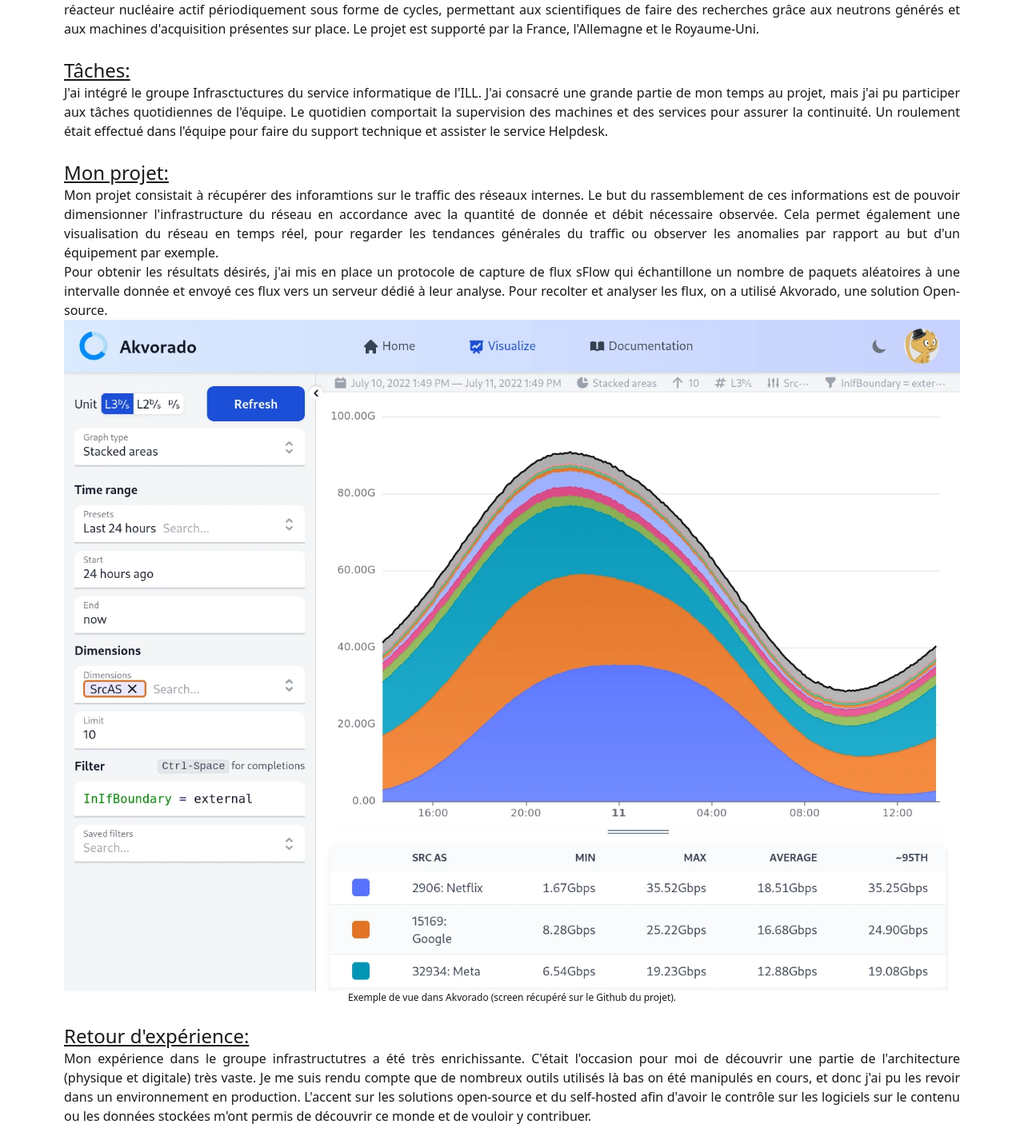
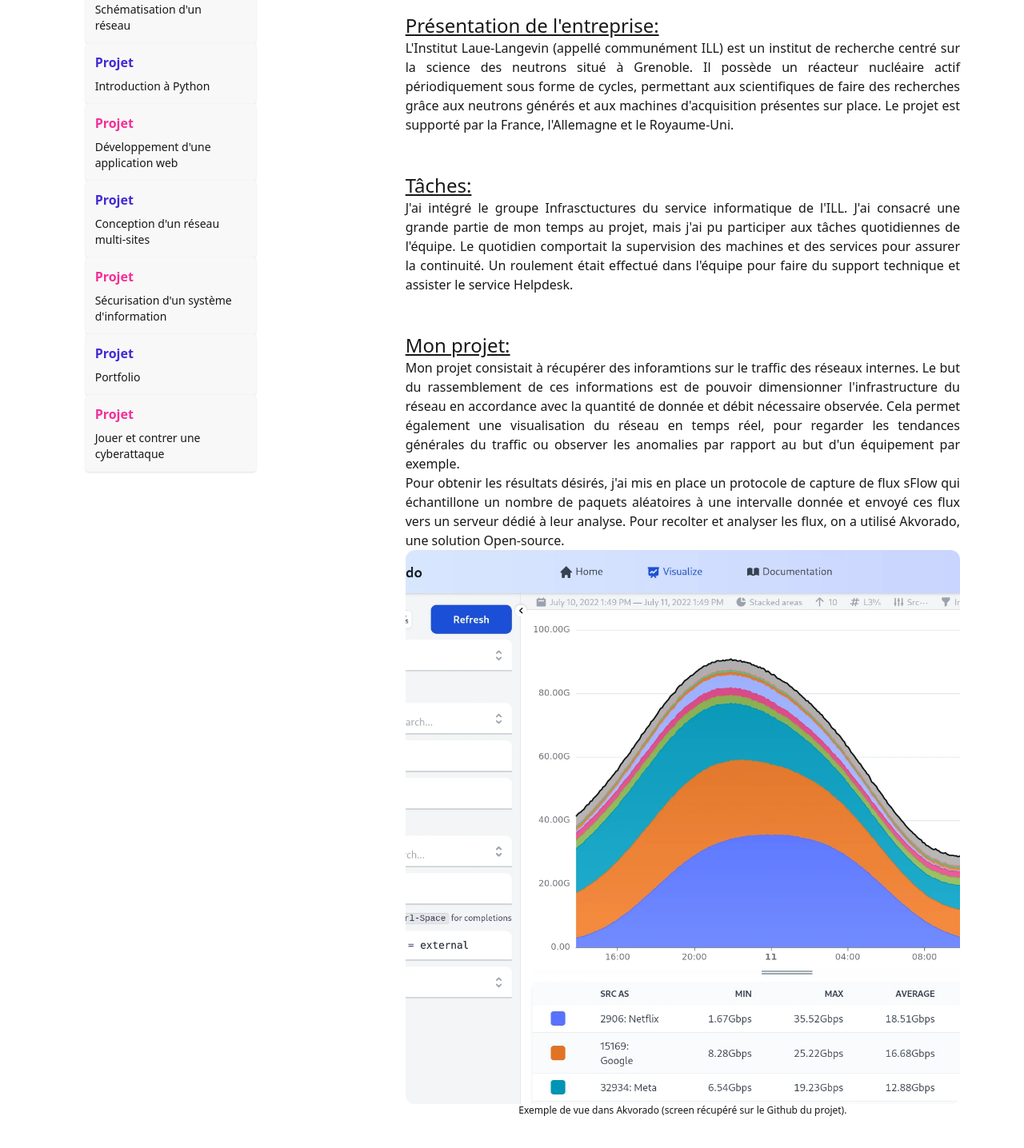
Before and after one commit to torineos/portfolio, a Vue app: page /project/internship-ill in a window 1280 px wide. Shown: the part 408-1844 px from the top of the page at 80% size. Built offline with nearby package versions, Linux system fonts and the light colour scheme.

Commit message:
feat: ILL page finished

```diff
--- a/src/views/projects/StageILLProject.vue
+++ b/src/views/projects/StageILLProject.vue
@@ -2,9 +2,11 @@
   <div
     class="bg-[url(/ILL_logo.webp)] bg-fixed h-24 mx-auto overflow-y-scroll border-x"
   ></div>
-  <div class="mx-20 mb-8 mt-5">
+  <div class="grid grid-cols-3">
+    <ProjectsNavbar />
+    <div class="mx-20 mb-8 mt-5 flex flex-col col-span-2">
       <p class="text-3xl text-center">Stage ILL</p>
-    <p class="text-2xl underline">Pourquoi ce stage ?</p>
+      <p class="text-2xl underline pt-6">Pourquoi ce stage ?</p>
       <p class="text-justify">
         Dans le cadre de mes études en BUT RT, j'ai du réaliser pendant la 3ème
         année un stage de 16 semaines minimum qui conclut mes études dans cette
@@ -16,33 +18,33 @@
         >, qui m'a pris en stage pour cette période.
       </p>
       <br />
-    <p class="text-2xl underline">Présentation de l'entreprise:</p>
+      <p class="text-2xl underline pt-6">Présentation de l'entreprise:</p>
       <p class="text-justify">
         L'Institut Laue-Langevin (appellé communément ILL) est un institut de
-      recherche centré sur la science des neutrons situé à Grenoble. Il possède
-      un réacteur nucléaire actif périodiquement sous forme de cycles,
+        recherche centré sur la science des neutrons situé à Grenoble. Il
+        possède un réacteur nucléaire actif périodiquement sous forme de cycles,
         permettant aux scientifiques de faire des recherches grâce aux neutrons
         générés et aux machines d'acquisition présentes sur place. Le projet est
         supporté par la France, l'Allemagne et le Royaume-Uni.
       </p>
       <br />
-    <p class="text-2xl underline">Tâches:</p>
+      <p class="text-2xl underline pt-6">Tâches:</p>
       <p class="text-justify">
         J'ai intégré le groupe Infrasctuctures du service informatique de l'ILL.
         J'ai consacré une grande partie de mon temps au projet, mais j'ai pu
-      participer aux tâches quotidiennes de l'équipe. Le quotidien comportait la
-      supervision des machines et des services pour assurer la continuité. Un
-      roulement était effectué dans l'équipe pour faire du support technique et
-      assister le service Helpdesk.
+        participer aux tâches quotidiennes de l'équipe. Le quotidien comportait
+        la supervision des machines et des services pour assurer la continuité.
+        Un roulement était effectué dans l'équipe pour faire du support
+        technique et assister le service Helpdesk.
       </p>
       <br />
-    <p class="text-2xl underline">Mon projet:</p>
+      <p class="text-2xl underline pt-6">Mon projet:</p>
       <p class="text-justify">
         Mon projet consistait à récupérer des inforamtions sur le traffic des
         réseaux internes. Le but du rassemblement de ces informations est de
         pouvoir dimensionner l'infrastructure du réseau en accordance avec la
-      quantité de donnée et débit nécessaire observée. Cela permet également une
-      visualisation du réseau en temps réel, pour regarder les tendances
+        quantité de donnée et débit nécessaire observée. Cela permet également
+        une visualisation du réseau en temps réel, pour regarder les tendances
         générales du traffic ou observer les anomalies par rapport au but d'un
         équipement par exemple.<br />
         Pour obtenir les résultats désirés, j'ai mis en place un protocole de
@@ -53,31 +55,38 @@
           >Akvorado</a
         >, une solution Open-source.
       </p>
+      <div class="columns-1xs items-center gap-8 ">
       <img
-      class="object-contain md:object-cover text-center"
+        class="object-contain md:object-cover text-center aspect-square rounded-xl "
         src="/akvorado_timeseries.webp"
       />
+      </div>
 
       <p class="text-xs text-center">
         Exemple de vue dans Akvorado (screen récupéré sur le Github du projet).
       </p>
       <br />
-    <p class="text-2xl underline">Retour d'expérience:</p>
+      <p class="text-2xl underline pt-6">Retour d'expérience:</p>
       <p class="text-justify">
         Mon expérience dans le groupe infrastructutres a été très enrichissante.
         C'était l'occasion pour moi de découvrir une partie de l'architecture
-      (physique et digitale) très vaste. Je me suis rendu compte que de nombreux
-      outils utilisés là bas on été manipulés en cours, et donc j'ai pu les
-      revoir dans un environnement en production. L'accent sur les solutions
-      open-source et du self-hosted afin d'avoir le contrôle sur les logiciels
-      sur le contenu ou les données stockées m'ont permis de découvrir ce monde
-      et de vouloir y contribuer.
+        (physique et digitale) très vaste. Je me suis rendu compte que de
+        nombreux outils utilisés là bas on été manipulés en cours, et donc j'ai
+        pu les revoir dans un environnement en production. L'accent sur les
+        solutions open-source et du self-hosted afin d'avoir le contrôle sur les
+        logiciels sur le contenu ou les données stockées m'ont permis de
+        découvrir ce monde et de vouloir y contribuer.
       </p>
       <br />
 
-    <p class="text-base-content/50">
-      Le stage étant toujours en cours et un avenant étant en discussion, cette
-      page est susceptible d'évoluer.
+      <p class="text-base-content/50 pt-6">
+        Le stage étant toujours en cours et un avenant étant en discussion,
+        cette page est susceptible d'évoluer.
       </p>
     </div>
+  </div>
 </template>
+
+<script setup lang="ts">
+import ProjectsNavbar from "/src/components/ProjectsNavbar.vue";
+</script>
--- a/src/views/projects/StageMyMSPProject.vue
+++ b/src/views/projects/StageMyMSPProject.vue
@@ -90,6 +90,5 @@
 </template>
 
 <script setup lang="ts">
-
 import ProjectsNavbar from "/src/components/ProjectsNavbar.vue";
 </script>
```
Lines whose indentation alone changed are shown as unchanged.
